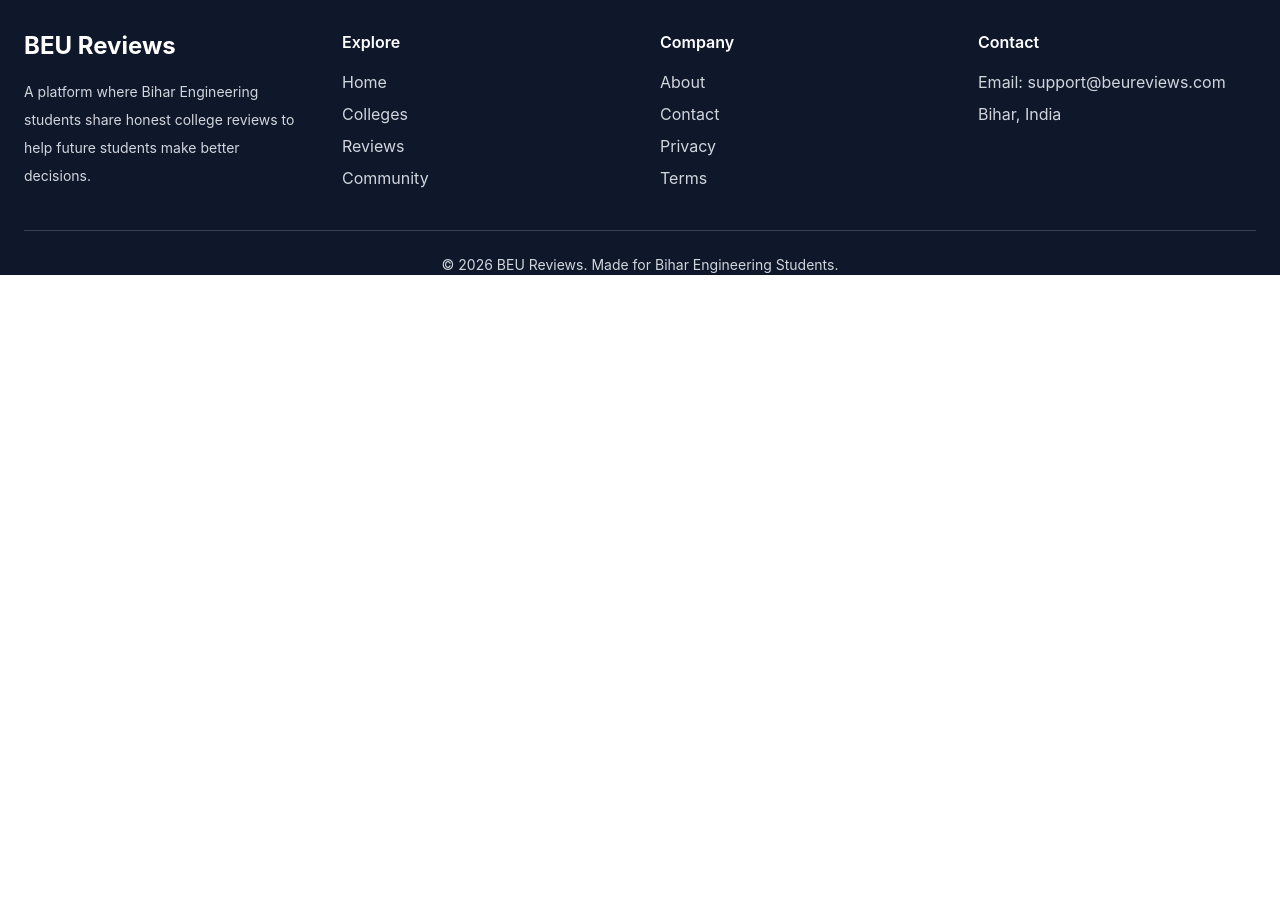
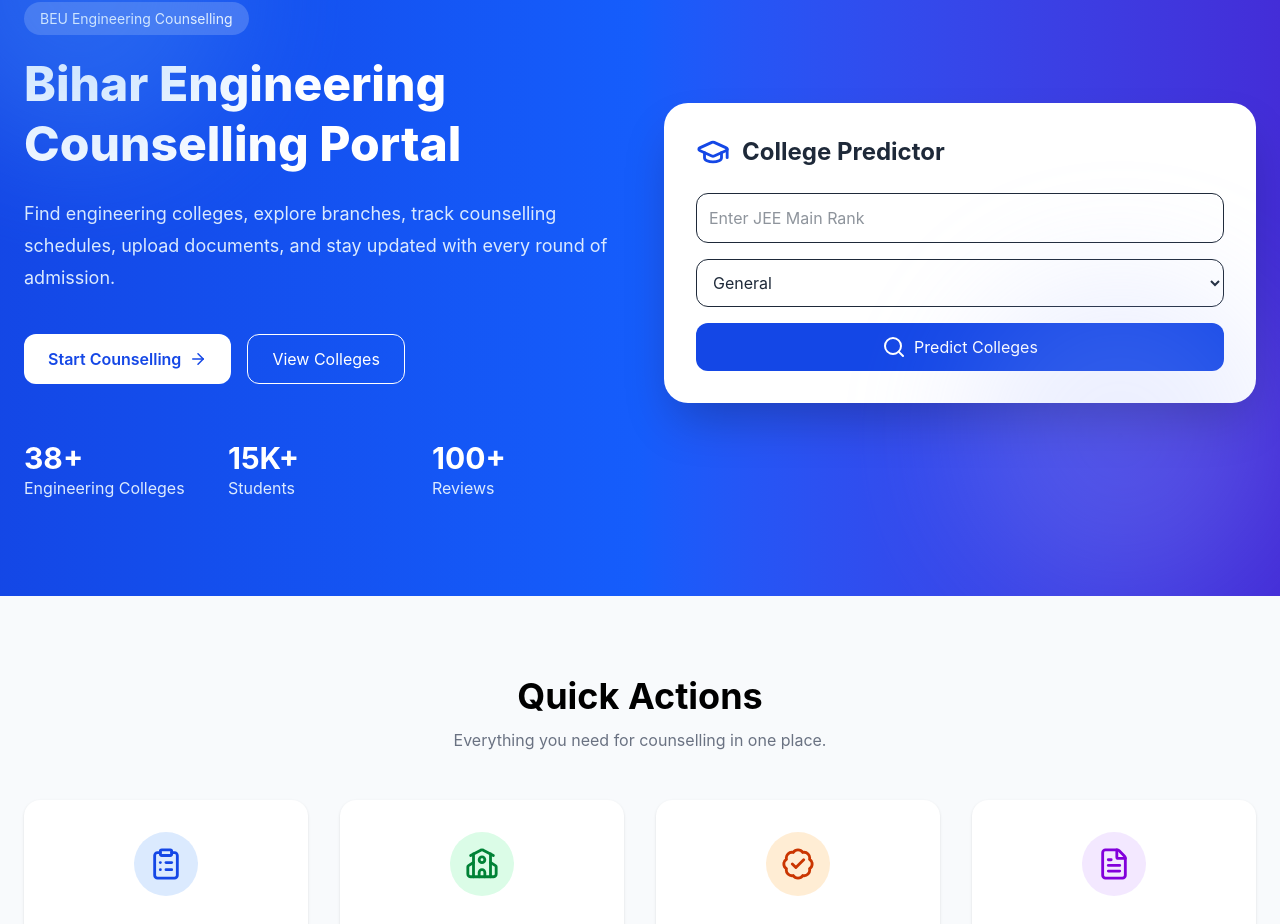
Before and after one commit to Anoopraja/CollegeNest, a React (Vite) app in the folder BCE-Bihar/: page /counselling in a window 1280 px wide. Shown: the part 155-1079 px from the top of the page. Before the commit the page ends 800 px from the top, so only its background shows below. Built offline with nearby package versions, Linux system fonts and the light colour scheme.

Commit message:
counselling page addad

```diff
--- a/BCE-Bihar/src/App.jsx
+++ b/BCE-Bihar/src/App.jsx
@@ -10,6 +10,7 @@
 import Login from './Components/pages/login'
 import Signup from './Components/pages/signup'
 import CollegeInfo from './Components/pages/Collegeinfo'
+import Counselling from './Components/pages/Councling'
 
 
 function App() {
@@ -25,6 +26,7 @@
         <Route path='/community' element={<Community />} />
         <Route path='/contact' element={<Contact />} />
         <Route path='/reviews' element={<Reviews />} />
+        <Route path='/counselling' element={<Counselling />} />
 
       </Routes>
       <Footer />
--- a/BCE-Bihar/src/Components/Hero.jsx
+++ b/BCE-Bihar/src/Components/Hero.jsx
@@ -403,7 +403,7 @@
 
               </div>
 
-              <div className="grid grid-cols-2 gap-4 mt-5">
+              {/* <div className="grid grid-cols-2 gap-4 mt-5">
 
                 <div>
 
@@ -469,7 +469,7 @@
 
                 </div>
 
-              </div>
+              </div> */}
 
             </div>
 
@@ -515,7 +515,7 @@
             </div>
 
             {/* Student Review */}
-            <div ref={(el) => (cardsRef.current[1] = el)} className="absolute top-52 -right-8 bg-white rounded-2xl shadow-xl p-5 w-72">
+            {/* <div ref={(el) => (cardsRef.current[1] = el)} className="absolute top-52 -right-8 bg-white rounded-2xl shadow-xl p-5 w-72">
 
               <div className="flex items-center gap-3">
 
@@ -557,7 +557,7 @@
 
               </p>
 
-            </div>
+            </div> */}
 
             {/* Hostel Card */}
             <div ref={(el) => (cardsRef.current[2] = el)} className="absolute bottom-52 -right-10 bg-blue-600 text-white rounded-2xl p-5 w-64 shadow-xl">
--- a/BCE-Bihar/src/Components/Navbar.jsx
+++ b/BCE-Bihar/src/Components/Navbar.jsx
@@ -12,6 +12,7 @@
     // { name: "Reviews", path: "/reviews" },
     { name: "Community", path: "/community" },
     { name: "Contact", path: "/contact" },
+    { name: "Counselling", path: "/counselling" },
   ],
 }
 
@@ -80,6 +81,11 @@
           className="block px-6 py-3">
             Contact
           </NavLink>
+          <NavLink to="/counselling"
+          onClick={() => setOpen(false)}
+          className="block px-6 py-3">
+            Counselling
+          </NavLink>
 
           <div className="p-4 border-t">
            <NavLink
--- /dev/null
+++ b/BCE-Bihar/src/Components/pages/Councling.jsx
@@ -0,0 +1,279 @@
+import React from "react";
+import {
+  GraduationCap,
+  CalendarDays,
+  FileText,
+  School,
+  Search,
+  ArrowRight,
+  CheckCircle,
+  ClipboardList,
+  BadgeCheck,
+} from "lucide-react";
+
+const quickActions = [
+  {
+    title: "Registration",
+    icon: <ClipboardList size={34} />,
+    color: "bg-blue-100 text-blue-700",
+  },
+  {
+    title: "Choice Filling",
+    icon: <School size={34} />,
+    color: "bg-green-100 text-green-700",
+  },
+  {
+    title: "Seat Allotment",
+    icon: <BadgeCheck size={34} />,
+    color: "bg-orange-100 text-orange-700",
+  },
+  {
+    title: "Documents",
+    icon: <FileText size={34} />,
+    color: "bg-purple-100 text-purple-700",
+  },
+];
+
+const steps = [
+  {
+    title: "Registration",
+    desc: "Register using your JEE Main details and create your account.",
+  },
+  {
+    title: "Document Verification",
+    desc: "Upload and verify all required documents.",
+  },
+  {
+    title: "Choice Filling",
+    desc: "Select your preferred engineering colleges and branches.",
+  },
+  {
+    title: "Seat Allotment",
+    desc: "Seats are allotted according to rank and preferences.",
+  },
+  {
+    title: "Reporting",
+    desc: "Report to the allotted college with original documents.",
+  },
+];
+
+export default function Counselling() {
+  return (
+    <div className="bg-slate-50">
+
+      {/* ================= HERO ================= */}
+
+      <section className="relative overflow-hidden bg-gradient-to-r from-blue-700 via-blue-600 to-indigo-700 text-white">
+
+        <div className="absolute w-80 h-80 bg-blue-400 rounded-full blur-3xl opacity-30 -top-20 -left-20"></div>
+        <div className="absolute w-80 h-80 bg-indigo-300 rounded-full blur-3xl opacity-20 bottom-0 right-0"></div>
+
+        <div className="max-w-7xl mx-auto px-6 py-24">
+
+          <div className="grid lg:grid-cols-2 gap-12 items-center">
+
+            <div>
+
+              <span className="bg-white/20 px-4 py-2 rounded-full text-sm">
+                BEU Engineering Counselling
+              </span>
+
+              <h1 className="text-5xl font-extrabold mt-6 leading-tight">
+                Bihar Engineering
+                <br />
+                Counselling Portal
+              </h1>
+
+              <p className="mt-6 text-blue-100 text-lg leading-8">
+                Find engineering colleges, explore branches, track counselling
+                schedules, upload documents, and stay updated with every round
+                of admission.
+              </p>
+
+              <div className="flex flex-wrap gap-4 mt-10">
+
+                <button className="bg-white text-blue-700 px-6 py-3 rounded-xl font-semibold hover:scale-105 duration-300 flex items-center gap-2">
+                  Start Counselling
+                  <ArrowRight size={18} />
+                </button>
+
+                <button className="border border-white px-6 py-3 rounded-xl hover:bg-white hover:text-blue-700 duration-300">
+                  View Colleges
+                </button>
+
+              </div>
+
+              <div className="grid grid-cols-3 gap-5 mt-14">
+
+                <div>
+                  <h2 className="text-3xl font-bold">38+</h2>
+                  <p className="text-blue-100">Engineering Colleges</p>
+                </div>
+
+                <div>
+                  <h2 className="text-3xl font-bold">15K+</h2>
+                  <p className="text-blue-100">Students</p>
+                </div>
+
+                <div>
+                  <h2 className="text-3xl font-bold">100+</h2>
+                  <p className="text-blue-100">Reviews</p>
+                </div>
+
+              </div>
+
+            </div>
+
+            <div>
+
+              <div className="bg-white rounded-3xl shadow-2xl p-8 text-gray-800">
+
+                <div className="flex items-center gap-3 mb-6">
+
+                  <GraduationCap className="text-blue-700" size={34} />
+
+                  <h2 className="text-2xl font-bold">
+                    College Predictor
+                  </h2>
+
+                </div>
+
+                <input
+                  placeholder="Enter JEE Main Rank"
+                  className="w-full border rounded-xl p-3 mb-4 outline-none focus:ring-2 focus:ring-blue-500"
+                />
+
+                <select className="w-full border rounded-xl p-3 mb-4">
+
+                  <option>General</option>
+                  <option>OBC</option>
+                  <option>EWS</option>
+                  <option>SC</option>
+                  <option>ST</option>
+
+                </select>
+
+                <button className="w-full bg-blue-700 text-white py-3 rounded-xl hover:bg-blue-800 duration-300 flex justify-center gap-2">
+                  <Search />
+                  Predict Colleges
+                </button>
+
+              </div>
+
+            </div>
+
+          </div>
+
+        </div>
+
+      </section>
+
+      {/* ================= QUICK ACTIONS ================= */}
+
+      <section className="max-w-7xl mx-auto py-20 px-6">
+
+        <div className="text-center mb-12">
+
+          <h2 className="text-4xl font-bold">
+            Quick Actions
+          </h2>
+
+          <p className="text-gray-500 mt-3">
+            Everything you need for counselling in one place.
+          </p>
+
+        </div>
+
+        <div className="grid md:grid-cols-2 lg:grid-cols-4 gap-8">
+
+          {quickActions.map((item, index) => (
+
+            <div
+              key={index}
+              className="bg-white rounded-2xl p-8 shadow hover:shadow-xl hover:-translate-y-2 duration-300 text-center"
+            >
+
+              <div
+                className={`w-16 h-16 mx-auto rounded-full flex items-center justify-center ${item.color}`}
+              >
+                {item.icon}
+              </div>
+
+              <h3 className="font-bold text-xl mt-6">
+                {item.title}
+              </h3>
+
+            </div>
+
+          ))}
+
+        </div>
+
+      </section>
+
+      {/* ================= PROCESS ================= */}
+
+      <section className="bg-white py-20">
+
+        <div className="max-w-6xl mx-auto px-6">
+
+          <div className="text-center mb-16">
+
+            <h2 className="text-4xl font-bold">
+              Counselling Process
+            </h2>
+
+            <p className="text-gray-500 mt-3">
+              Follow these steps to complete your admission.
+            </p>
+
+          </div>
+
+          <div className="space-y-8">
+
+            {steps.map((step, index) => (
+
+              <div
+                key={index}
+                className="flex gap-6 items-start"
+              >
+
+                <div className="w-14 h-14 rounded-full bg-blue-700 text-white flex items-center justify-center font-bold text-lg">
+
+                  {index + 1}
+
+                </div>
+
+                <div className="bg-slate-50 rounded-2xl p-6 flex-1 shadow">
+
+                  <div className="flex items-center gap-2">
+
+                    <CheckCircle className="text-green-600" />
+
+                    <h3 className="font-bold text-xl">
+                      {step.title}
+                    </h3>
+
+                  </div>
+
+                  <p className="text-gray-600 mt-3">
+                    {step.desc}
+                  </p>
+
+                </div>
+
+              </div>
+
+            ))}
+
+          </div>
+
+        </div>
+
+      </section>
+
+      {/* ===== Part 2 se yahin continue hoga ===== */}
+
+    </div>
+  );
+}
```
